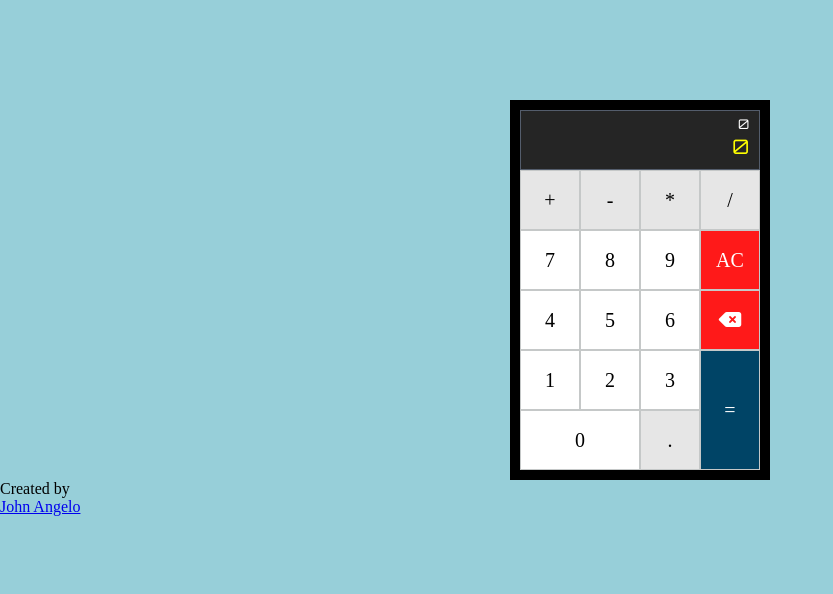
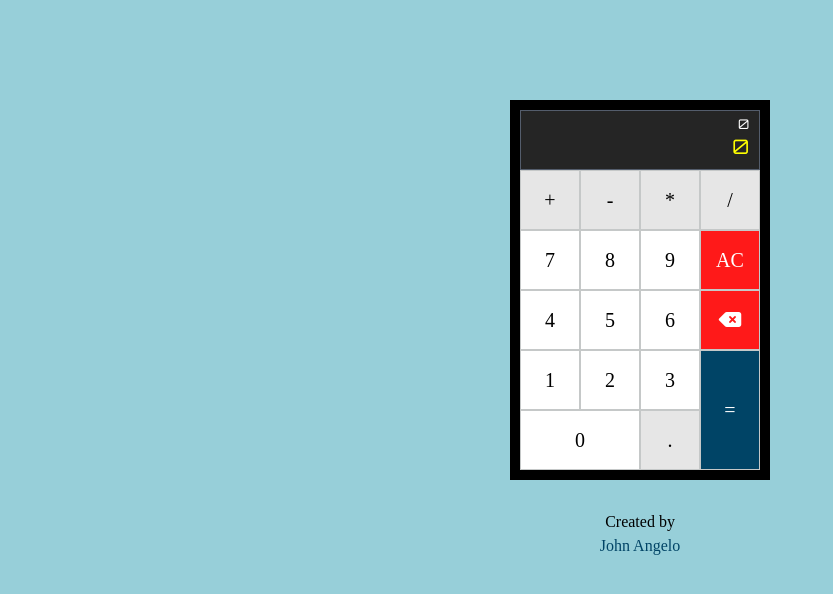
Before and after one commit to john-angelo1610/ReactJS_Calculator, a plain HTML site: page index.html in a window 1280 px wide. Shown: the whole page, without its empty margins (0-833 px from the left). Drawn offline with nearby package versions, Linux system fonts and the light colour scheme.

Commit message:
Update style.css

```diff
--- a/style.css
+++ b/style.css
@@ -110,13 +110,13 @@ input, .total, .me{
 #two{grid-area: two;}
 #zero{grid-area: zero;}
 
-.me{
+footer{
     text-align: center;
     padding-top: 30px;
     line-height: 1.5;
 }
 
-.me a{
+footer a{
     text-decoration: none;
     color: #004466;
 }
```
